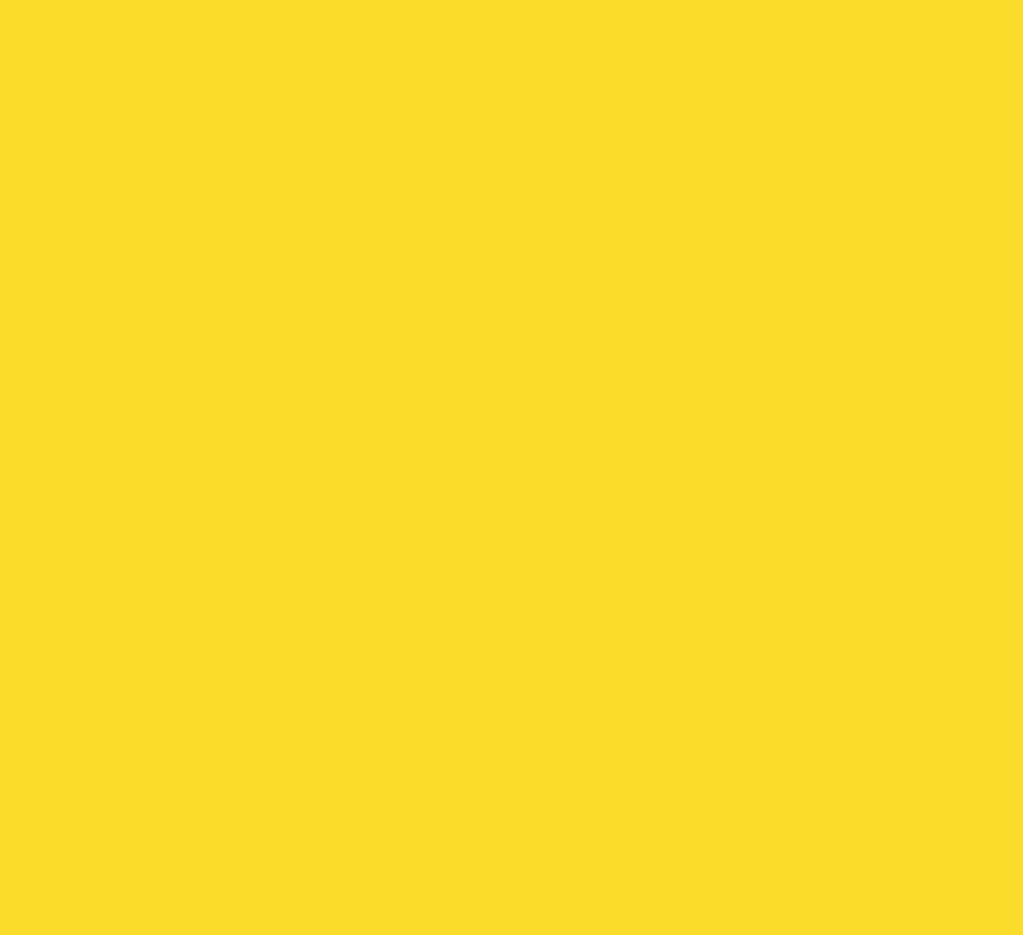
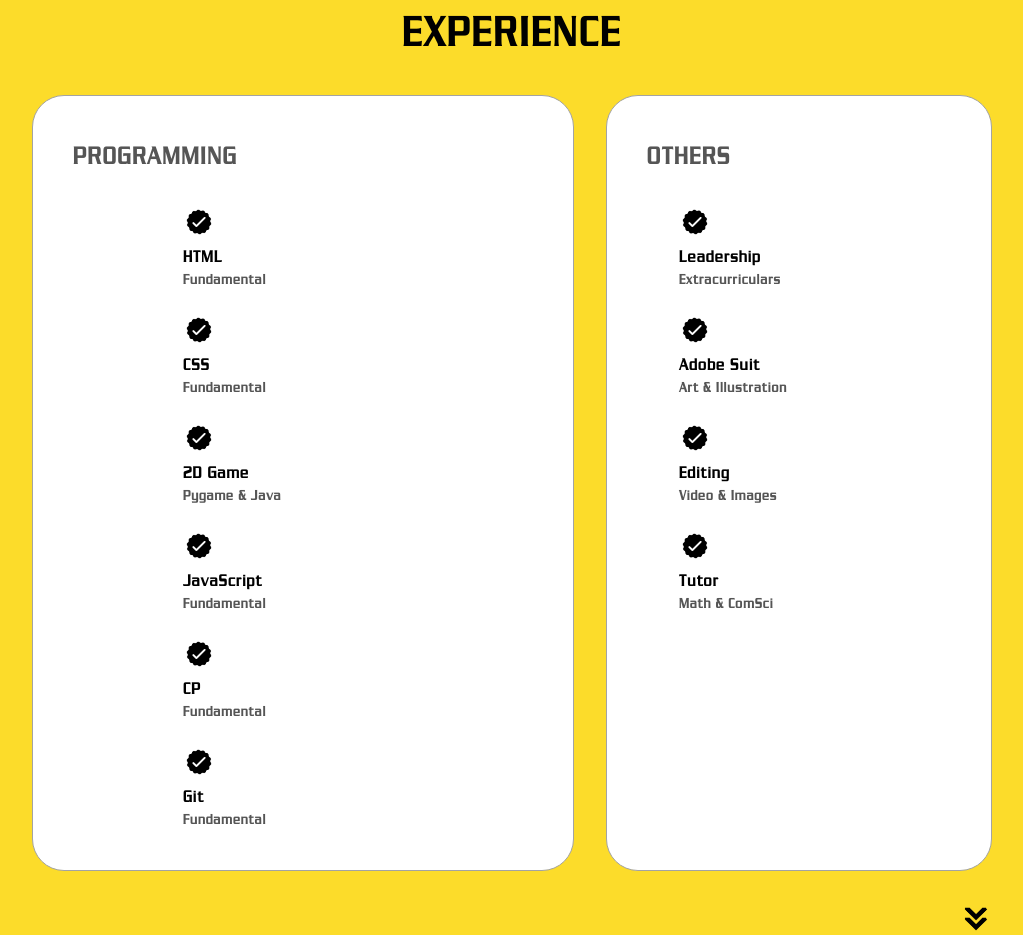
Before and after one commit to GiaHDuong/portfolio_react, a React (Create React App) app: page / in a window 1280 px wide. Shown: the part 1460-2395 px from the top of the page, without its empty margins (128-1151 px from the left). Before the commit the page ends 1401 px from the top, so only its background shows below. Built offline with nearby package versions, Linux system fonts and the light colour scheme.

Commit message:
Experience checked

```diff
--- a/src/App.css
+++ b/src/App.css
@@ -336,3 +336,88 @@ section {
   margin: auto 0;
   padding-bottom: 2rem;
 }
+
+/* EXPERIENCE SECTION */
+
+#experience {
+  position: relative;
+  height: 80vh;
+}
+
+/* HERE */
+.experience-sub-title,
+.article-container p {
+  background-color: white;
+}
+
+.experience-sub-title {
+  color: rgb(85, 85, 85);
+  font-weight: 600;
+  font-size: 1.75rem;
+  margin-bottom: 2rem;
+}
+
+.experience-details-container {
+  display: flex;
+  justify-content: center;
+  flex-direction: column;
+}
+
+.article-container {
+  margin-top: 10px;
+  display: flex;
+  text-align: initial;
+  flex-wrap: wrap;
+  flex-direction: row;
+  gap: 1.5rem;
+  justify-content: space-around;
+  /* HERE */
+  background: white;
+}
+
+article {
+  /* display: flex; */
+  width: 15rem;
+  justify-content: space-around;
+  /* HERE */
+  background: white;
+}
+
+.article-container .h3 {
+  background-color: black;
+  margin-left: 20rem;
+}
+
+article .icon {
+  /* HERE */
+  background: white;
+  cursor: default;
+}
+
+/* PROJECTS SECTION */
+
+#projects {
+  position: relative;
+  height: 85vh;
+}
+
+.color-container {
+  border-color: rgb(163, 163, 163);
+  background: rgb(250, 250, 250);
+}
+
+.project-img {
+  border-radius: 2rem;
+  width: 100%;
+  height: 100%;
+}
+
+.project-title {
+  margin: 1rem;
+  color: black;
+}
+
+.project-btn {
+  color: black;
+  border-color: rgb(163, 163, 163);
+}
--- /dev/null
+++ b/src/components/Home/Experience.jsx
@@ -0,0 +1,138 @@
+export default function Experience() {
+  return (
+    <section id="experience">
+      <p class="section__text__p1">Explore My</p>
+      <h1 class="title">EXPERIENCE</h1>
+      <div class="experience-details-container">
+        <div class="about-containers">
+          <div class="details-container">
+            <h2 class="experience-sub-title">PROGRAMMING</h2>
+            <div class="article-container">
+              <article>
+                <img
+                  src="./assets/Img/checkmark.png"
+                  alt="Experience icon"
+                  class="icon"
+                />
+                <div>
+                  <h3>HTML</h3>
+                  <p>Fundamental</p>
+                </div>
+              </article>
+              <article>
+                <img
+                  src="./assets/Img/checkmark.png"
+                  alt="Experience icon"
+                  class="icon"
+                />
+                <div>
+                  <h3>CSS</h3>
+                  <p>Fundamental</p>
+                </div>
+              </article>
+              <article>
+                <img
+                  src="./assets/Img/checkmark.png"
+                  alt="Experience icon"
+                  class="icon"
+                />
+                <div>
+                  <h3>2D Game</h3>
+                  <p>Pygame & Java</p>
+                </div>
+              </article>
+              <article>
+                <img
+                  src="./assets/Img/checkmark.png"
+                  alt="Experience icon"
+                  class="icon"
+                />
+                <div>
+                  <h3>JavaScript</h3>
+                  <p>Fundamental</p>
+                </div>
+              </article>
+              <article>
+                <img
+                  src="./assets/Img/checkmark.png"
+                  alt="Experience icon"
+                  class="icon"
+                />
+                <div>
+                  <h3>CP</h3>
+                  <p>Fundamental</p>
+                </div>
+              </article>
+              <article>
+                <img
+                  src="./assets/Img/checkmark.png"
+                  alt="Experience icon"
+                  class="icon"
+                />
+                <div>
+                  <h3>Git</h3>
+                  <p>Fundamental</p>
+                </div>
+              </article>
+            </div>
+          </div>
+          <div class="details-container">
+            <h2 class="experience-sub-title">OTHERS</h2>
+            <div class="article-container">
+              <article>
+                <img
+                  src="./assets/Img/checkmark.png"
+                  alt="Experience icon"
+                  class="icon"
+                />
+                <div>
+                  <h3>Leadership</h3>
+                  <p>Extracurriculars</p>
+                </div>
+              </article>
+              <article>
+                <img
+                  src="./assets/Img/checkmark.png"
+                  alt="Experience icon"
+                  class="icon"
+                />
+                <div>
+                  <h3>Adobe Suit</h3>
+                  <p>Art & Illustration</p>
+                </div>
+              </article>
+              <article>
+                <img
+                  src="./assets/Img/checkmark.png"
+                  alt="Experience icon"
+                  class="icon"
+                />
+                <div>
+                  <h3>Editing</h3>
+                  <p>Video & Images</p>
+                </div>
+              </article>
+              <article>
+                <img
+                  src="./assets/Img/checkmark.png"
+                  alt="Experience icon"
+                  class="icon"
+                />
+                <div>
+                  <h3>Tutor</h3>
+                  <p>Math & ComSci</p>
+                </div>
+              </article>
+            </div>
+          </div>
+        </div>
+      </div>
+      <img
+        src="./assets/Img/arrow.png"
+        alt="Arrow icon"
+        class="icon arrow"
+        onclick="location.href='#projects'"
+      />
+    </section>
+  );
+}
--- a/src/components/Home/HomeScreen/index.jsx
+++ b/src/components/Home/HomeScreen/index.jsx
@@ -2,6 +2,7 @@ import DesktopNav from "../DesktopNav";
 import HamburgerNav from "../HamburgerNav";
 import HeroSection from "../Profile";
 import About from "../About";
+import Experience from "../Experience";
 
 export default function Home() {
   return (
@@ -10,6 +11,7 @@ export default function Home() {
       <HamburgerNav></HamburgerNav>
       <HeroSection></HeroSection>
       <About></About>
+      <Experience></Experience>
     </>
   );
 }
```
Also changed, not shown: public/assets/Img/checkmark.png (added).
